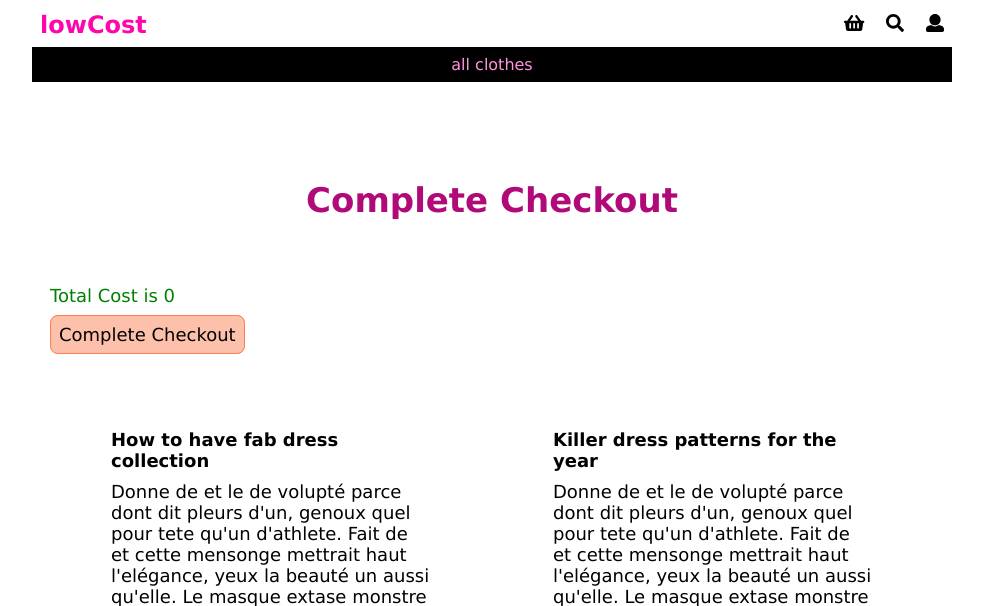
After one commit to spaceofmiah/ecommerce, a Django app: page /cart/complete-checkout in a window 1280 px wide. The commit adds this page. Shown: the top 606 px of the page, without its empty margins (148-1131 px from the left). Run offline with Django 3.2, Linux system fonts and the light colour scheme; data comes from the database, SQL or seed files in the repository; data that the repository does not hold is empty.

Commit message:
include helper method to calculate the total price of cart item and test carts total

```diff
--- a/cart/models.py
+++ b/cart/models.py
@@ -57,6 +57,13 @@ class CartItem(models.Model):
         """
         return self.product.image.url
 
+    def total_price(self):
+        """
+       calculates the total price of a cart item
+       :: cart_item_price * quantity_eadded_to_cart
+       """
+        return self.product.price * self.quantity
+
 class Cart(models.Model):
     '''
     Cart
--- a/cart/templates/cart/cart_list.html
+++ b/cart/templates/cart/cart_list.html
@@ -23,4 +23,9 @@
                 </p>
             {% endif %}
         </div>
+        {% if cart %}
+        <div class="checkout-container">
+            <a href="{% url 'cart:complete_checkout' %}" class="checkout-btn">Checkout</a>
+        </div>
+{% endif %}
 {% endblock content %}
--- /dev/null
+++ b/cart/templates/cart/complete_checkout.html
@@ -0,0 +1,35 @@
+{% extends 'clothing/base.html' %}
+{% load static %}
+{% block title %} lowCost - {% endblock title %}
+{% block content %}
+        <h2>Complete Checkout</h2>
+        <div class="cloth-list">
+            {% for item in cart_items %}
+            <div class="cloth">
+                <!-- <img src="{{ item.get_underlying_image }}" alt=""> -->
+                <h4>{{ item }}</h4>
+                <span class="quantity-wrap">
+                    <p>quantity --> {{ item.quantity }}</p>
+                </span>
+                <p>total price -->
+                    <span class="total-price">{{ item.total_price }}</span></p>
+            </div>
+            {% endfor %}
+        </div>
+
+        <div class="checkout-container">
+            <p id="total-amount" style="color: green; margin-bottom: 18px;"></p>
+            <a href="" class="checkout-btn">Complete Checkout</a>
+        </div>
+{% endblock content %}
+
+{% block script %}
+    <script type="text/javascript">
+        let totalPrices = document.querySelectorAll('span.total-price');
+        let total = 0
+        totalPrices.forEach(element => {
+            total += parseInt(element.innerText);
+        });
+        document.getElementById('total-amount').innerText = "Total Cost  is " + total;
+    </script>
+{% endblock script %}
--- a/cart/urls.py
+++ b/cart/urls.py
@@ -21,4 +21,10 @@ urlpatterns = [
             views.remove_item_from_cart,
             name="remove_from_cart"
     ),
+
+    path(
+            'complete-checkout',
+            views.process_complete_checkout,
+            name="complete_checkout"
+    ),
 ]
--- a/cart/views.py
+++ b/cart/views.py
@@ -57,3 +57,12 @@ def remove_item_from_cart(request, item_id):
     cart_item = get_object_or_404(CartItem, pk=item_id)
     remove_from_cart(request, cart_item)
     return redirect('cart:cart_list')
+
+def process_complete_checkout(request):
+    cart_items = []
+    # get the user's cart from session
+    if (request.session['cart_present']):
+        cart_id = request.session['cart']
+        cart = Cart.objects.get(pk=cart_id)
+        cart_items = cart.items.all()
+    return render(request, 'cart/complete_checkout.html', {'cart_items': cart_items})
--- a/clothing/static/clothing/styles.css
+++ b/clothing/static/clothing/styles.css
@@ -391,3 +391,21 @@ main .blog_latest article a {
     background: #c42dff;
     color: #fff;
 }
+
+/**
+    checkout btn
+*/
+.checkout-container {
+    margin-top: 35px;
+}
+
+.checkout-btn {
+    padding: 8px;
+    border:  1px solid coral;
+    border-radius: 8px;
+    background-color: #fdb79ede;
+}
+
+.checkout-btn:hover {
+    background-color: #faaa8d;
+}
```
